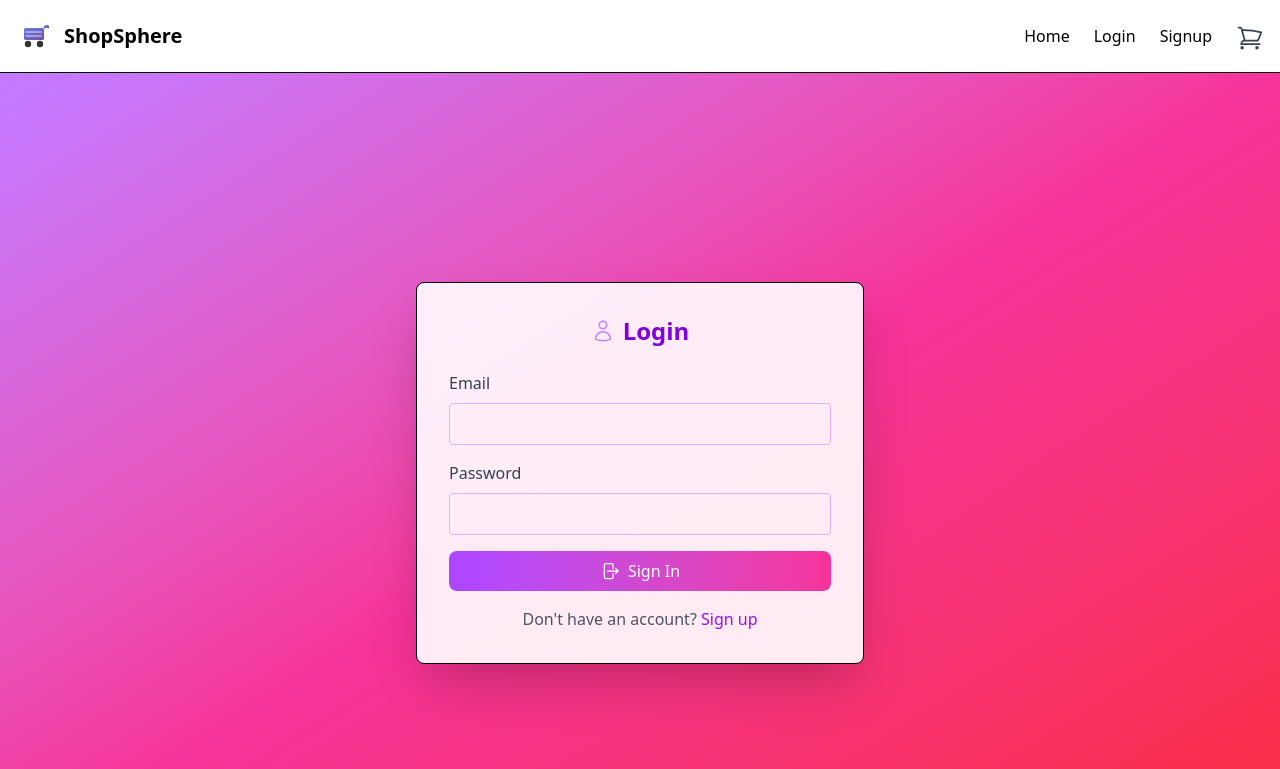
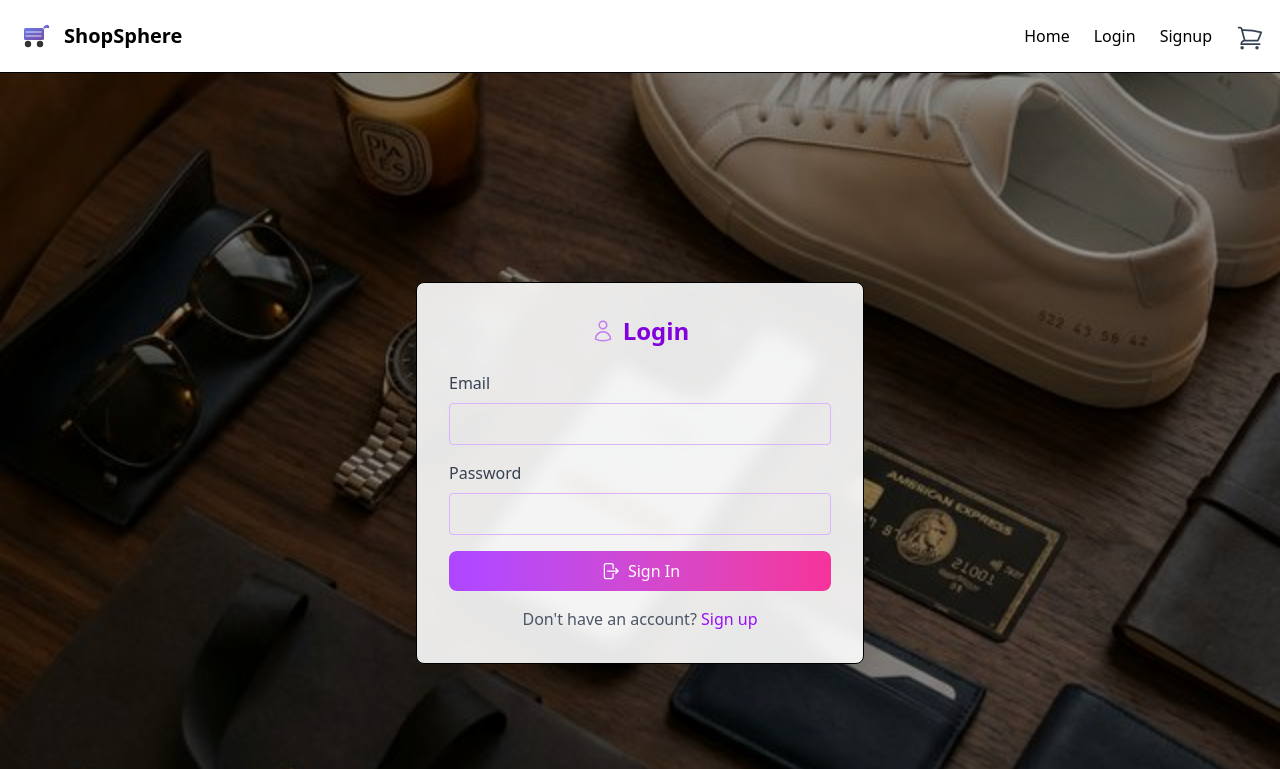
Before and after one commit to msajath/GUI-Project, a Vue app: page /login in a window 1280 px wide. Shown: the top 769 px of the page. Built offline with nearby package versions, Linux system fonts and the light colour scheme.

Commit message:
Change the login page background

```diff
--- a/LoginView.vue
+++ b/LoginView.vue
@@ -1,6 +1,7 @@
 <template>
-  <div class="min-h-screen flex items-center justify-center bg-gradient-to-br from-purple-400 via-pink-500 to-red-500 animate-fade-in">
-    <div class="w-full max-w-md p-8 border rounded-lg shadow-2xl bg-white/90 backdrop-blur-sm transform transition-all duration-500 hover:scale-105">
+  <div class="min-h-screen flex items-center justify-center relative overflow-hidden bg-cover bg-center animate-fade-in" style="background-image: url('/login-bg.png')">
+    <div class="absolute inset-0 bg-black/40 z-0"></div>
+    <div class="w-full max-w-md p-8 border rounded-lg shadow-2xl bg-white/90 backdrop-blur-sm transform transition-all duration-500 hover:scale-105 relative z-10">
       <h1 class="text-2xl font-bold mb-6 text-center flex items-center justify-center text-purple-700">
         <UserIcon class="w-6 h-6 mr-2 text-purple-600 animate-pulse" />
         Login
```
Also changed, not shown: public/login-bg.png (added).
